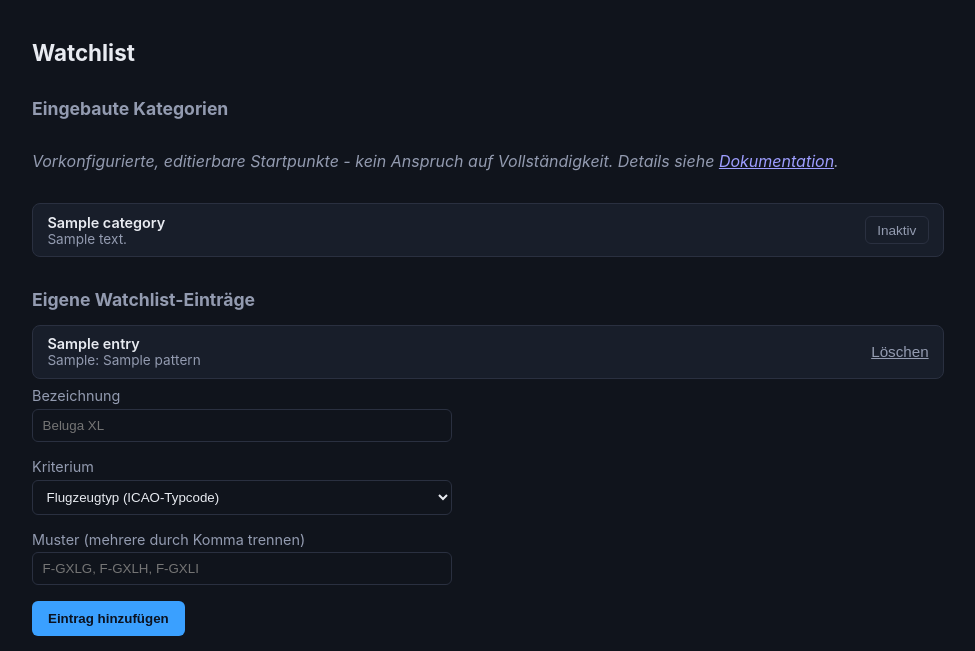
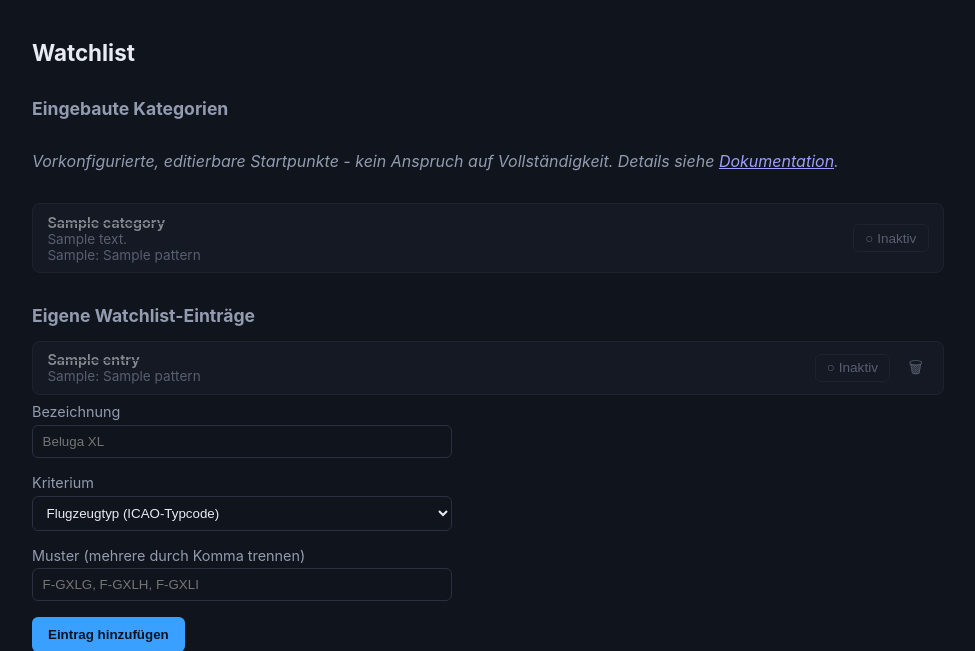
Before and after one commit to steven-streller/RareBirdAlert, a FastAPI app: template app/templates/watchlist.html in a window 1280 px wide. Shown: the part 54-705 px from the top of the page, without its empty margins (152-1127 px from the left). Run offline with FastAPI, Linux system fonts and the light colour scheme; the template is opened without the code that fills it: most values are stand-ins (such as "Sample title", 1, 10 or a date in 2020); parts of the project's set-up code (start-up, migrations or seed data) failed here and were passed over.

Commit message:
feat: show category criteria and let watchlist entries be paused
Built-in categories only showed a label/description, not which
criterion/pattern was actually being matched, and the active/inactive
toggle was easy to miss (small text label, no visual weight on the row
itself). Custom watchlist entries could only be deleted, with no way to
pause one temporarily.

- Show each category's match criterion and pattern, same as custom entries
  already did.
- Dim the whole row (strikethrough title, reduced opacity) when a category
  or entry is inactive, not just the toggle button label.
- Add an enabled flag to WatchlistEntry with its own active/inactive
  toggle, mirroring the existing category toggle. Disabled entries are
  excluded from poll_job's matching query.
- Replace the "Löschen" text link with an icon-only trash button.

Co-Authored-By: Claude Sonnet 5 <noreply@anthropic.com>

```diff
--- a/app/db.py
+++ b/app/db.py
@@ -226,6 +226,21 @@ def _ensure_track_state_notified_columns() -> None:
         conn.commit()
 
 
+def _ensure_watchlist_entry_enabled_column() -> None:
+    """Same rationale as _ensure_sighting_route_columns - the enabled flag
+    on WatchlistEntry (lets a user pause an entry without deleting it) was
+    added after the initial release. Existing entries default to enabled so
+    they keep matching exactly as before.
+    """
+    with engine.connect() as conn:
+        columns = {row[1] for row in conn.exec_driver_sql("PRAGMA table_info(watchlistentry)").fetchall()}
+        if not columns:
+            return
+        if "enabled" not in columns:
+            conn.exec_driver_sql("ALTER TABLE watchlistentry ADD COLUMN enabled BOOLEAN NOT NULL DEFAULT 1")
+        conn.commit()
+
+
 def _ensure_admin_exists(session: Session) -> None:
     """Guarantees exactly one admin exists after every startup.
 
@@ -264,6 +279,7 @@ def init_db() -> None:
     _ensure_sighting_photo_columns()
     _ensure_sighting_event_type_column()
     _ensure_track_state_notified_columns()
+    _ensure_watchlist_entry_enabled_column()
     with Session(engine) as session:
         for category in CATEGORIES:
             existing = session.exec(
--- a/app/main.py
+++ b/app/main.py
@@ -87,6 +87,7 @@ MATCH_TYPE_LABELS = {
     "icao24": "ICAO24-Hexcode",
     "callsign_prefix": "Callsign-Präfix",
     "operator_contains": "Betreiber enthält",
+    "flagged_military_or_pia_or_ladd": "adsb.lol-Flag (militärisch/PIA/LADD)",
 }
 
 
@@ -479,6 +480,8 @@ def watchlist_page(request: Request, saved: str = "", current_user: User = Depen
                 "key": c.key,
                 "label": c.label,
                 "description": c.description,
+                "match_type": c.match_type,
+                "pattern": c.pattern,
                 "enabled": get_user_setting(session, current_user.id, f"category_enabled_{c.key}") == "true",
             }
             for c in categories
@@ -528,6 +531,19 @@ async def add_watchlist_entry(request: Request, current_user: User = Depends(req
         session.commit()
 
     return RedirectResponse(url="/watchlist?saved=1", status_code=303)
+
+
+@app.post("/watchlist/{entry_id}/toggle")
+async def toggle_watchlist_entry(entry_id: int, request: Request, current_user: User = Depends(require_user)):
+    form = await request.form()
+    verify_csrf(request, form.get("csrf_token"))
+    with Session(engine) as session:
+        entry = session.get(WatchlistEntry, entry_id)
+        if entry and entry.user_id == current_user.id:
+            entry.enabled = not entry.enabled
+            session.add(entry)
+            session.commit()
+    return RedirectResponse(url="/watchlist", status_code=303)
 
 
 @app.post("/watchlist/{entry_id}/delete")
--- a/app/models.py
+++ b/app/models.py
@@ -53,6 +53,7 @@ class WatchlistEntry(SQLModel, table=True):
     label: str
     match_type: str  # "typecode" | "registration" | "icao24" | "callsign_prefix" | "operator_contains"
     pattern: str
+    enabled: bool = True
     created_at: datetime = Field(default_factory=datetime.utcnow)
 
 
--- a/app/scheduler.py
+++ b/app/scheduler.py
@@ -255,7 +255,7 @@ def poll_job() -> None:
             max_radius[w.airport_id] = max(max_radius.get(w.airport_id, 0.0), w.radius_km)
 
         categories = session.exec(select(AircraftCategory)).all()
-        watchlist_entries = session.exec(select(WatchlistEntry)).all()
+        watchlist_entries = session.exec(select(WatchlistEntry).where(WatchlistEntry.enabled)).all()
 
         cutoff = datetime.utcnow() - timedelta(seconds=STALE_TRACK_SECONDS)
         for stale in session.exec(select(AircraftTrackState).where(AircraftTrackState.last_seen_at < cutoff)):
--- a/app/static/style.css
+++ b/app/static/style.css
@@ -237,6 +237,17 @@ h2 { font-size: 1.1rem; color: var(--text-dim); margin-top: 2rem; }
 .item-row .item-sub { color: var(--text-dim); font-size: 0.85rem; }
 .item-row form { margin: 0; }
 
+/* Inactive categories/watchlist entries: muted so "on vs. off" is visible
+   at a glance across the whole row, not just from the small toggle label. */
+.item-row.inactive {
+    opacity: 0.55;
+}
+
+.item-row.inactive .item-title {
+    text-decoration: line-through;
+    text-decoration-color: var(--border);
+}
+
 .toggle-btn {
     border: 1px solid var(--border);
     background: transparent;
@@ -245,13 +256,29 @@ h2 { font-size: 1.1rem; color: var(--text-dim); margin-top: 2rem; }
     padding: 0.35rem 0.7rem;
     cursor: pointer;
     font-size: 0.85rem;
+    white-space: nowrap;
 }
 
 .toggle-btn.active {
     background: var(--accent);
     color: #0b1220;
     border-color: var(--accent);
+    font-weight: 700;
 }
+
+.icon-btn {
+    background: none;
+    border: none;
+    cursor: pointer;
+    font-size: 1rem;
+    line-height: 1;
+    padding: 0.35rem;
+    border-radius: 6px;
+    color: var(--text-dim);
+}
+
+.icon-btn:hover { background: var(--border); }
+.icon-btn.danger:hover { color: #ff6b6b; }
 
 form.settings-form {
     display: flex;
--- a/app/templates/watchlist.html
+++ b/app/templates/watchlist.html
@@ -11,15 +11,18 @@
     Vollständigkeit. Details siehe <a href="/settings">Dokumentation</a>.
 </p>
 {% for category in categories %}
-<div class="item-row">
+<div class="item-row {{ '' if category.enabled else 'inactive' }}">
     <div class="item-main">
         <div class="item-title">{{ category.label }}</div>
         {% if category.description %}<div class="item-sub">{{ category.description }}</div>{% endif %}
+        <div class="item-sub">
+            {{ match_type_labels.get(category.match_type, category.match_type) }}{% if category.pattern %}: {{ category.pattern }}{% endif %}
+        </div>
     </div>
     <form method="post" action="/watchlist/category/{{ category.key }}/toggle">
         <input type="hidden" name="csrf_token" value="{{ csrf_token(request) }}" />
         <button class="toggle-btn {{ 'active' if category.enabled else '' }}" type="submit">
-            {{ 'Aktiv' if category.enabled else 'Inaktiv' }}
+            {{ '● Aktiv' if category.enabled else '○ Inaktiv' }}
         </button>
     </form>
 </div>
@@ -28,14 +31,20 @@
 <h2>Eigene Watchlist-Einträge</h2>
 {% if entries %}
     {% for entry in entries %}
-    <div class="item-row">
+    <div class="item-row {{ '' if entry.enabled else 'inactive' }}">
         <div class="item-main">
             <div class="item-title">{{ entry.label }}</div>
             <div class="item-sub">{{ match_type_labels.get(entry.match_type, entry.match_type) }}: {{ entry.pattern }}</div>
         </div>
+        <form method="post" action="/watchlist/{{ entry.id }}/toggle">
+            <input type="hidden" name="csrf_token" value="{{ csrf_token(request) }}" />
+            <button class="toggle-btn {{ 'active' if entry.enabled else '' }}" type="submit">
+                {{ '● Aktiv' if entry.enabled else '○ Inaktiv' }}
+            </button>
+        </form>
         <form method="post" action="/watchlist/{{ entry.id }}/delete">
             <input type="hidden" name="csrf_token" value="{{ csrf_token(request) }}" />
-            <button class="link-button" type="submit">Löschen</button>
+            <button class="icon-btn danger" type="submit" title="Eintrag löschen" aria-label="Eintrag löschen">🗑</button>
         </form>
     </div>
     {% endfor %}
```
Also changed, not shown: tests/test_admin_migration.py (+42 -0 lines), tests/test_scheduler.py (+25 -0 lines), tests/test_watchlist_routes.py (+43 -0 lines).
